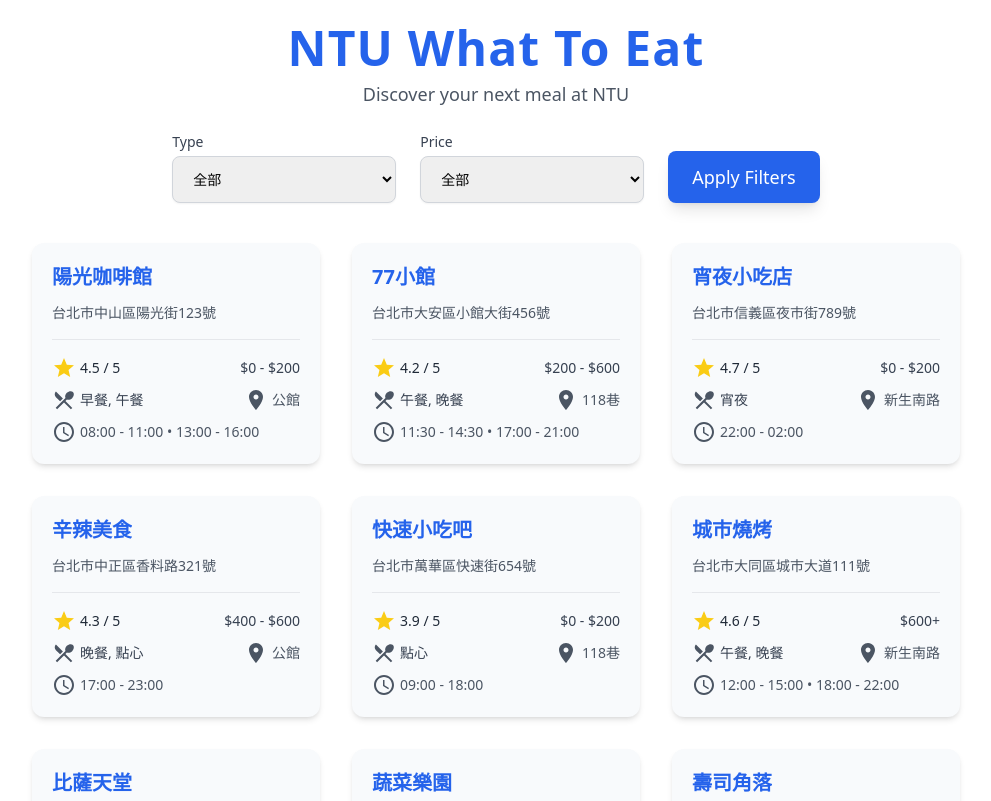
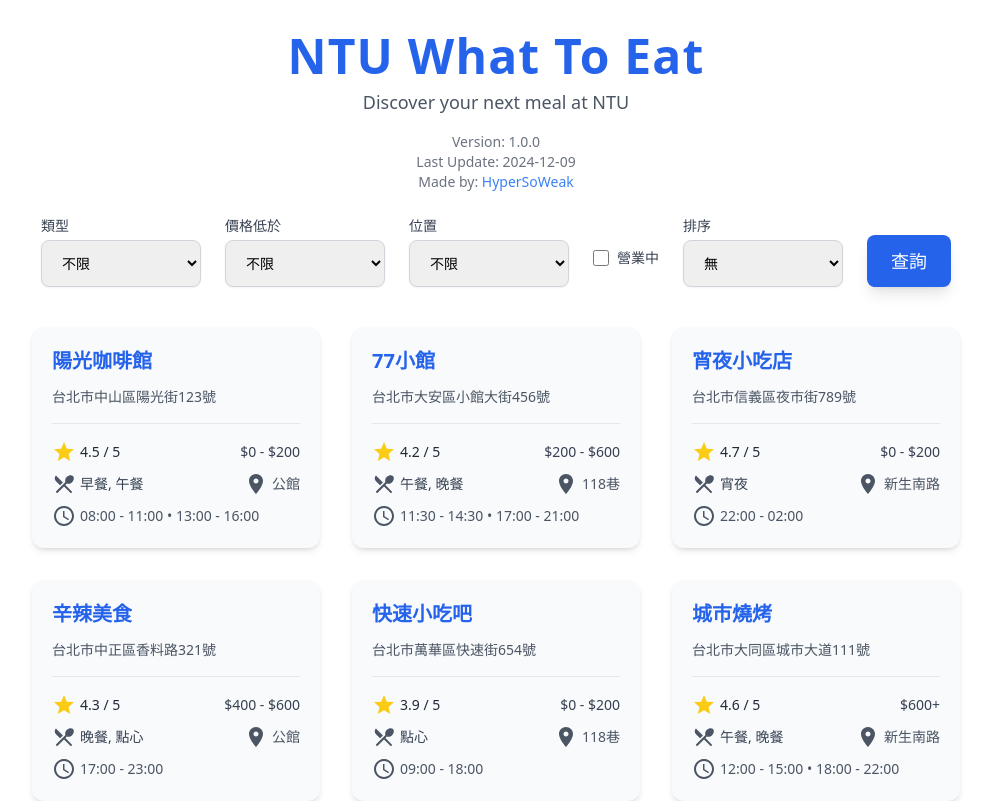
Before and after one commit to HyperSoWeak/ntu-what-to-eat, a Next.js app: page / in a window 1280 px wide. Shown: the top 801 px of the page, without its empty margins (144-1135 px from the left). Built offline with nearby package versions, Linux system fonts and the light colour scheme.

Commit message:
feat: filter and sort function

```diff
--- a/src/app/page.tsx
+++ b/src/app/page.tsx
@@ -7,8 +7,15 @@ import { Restaurant } from '@/types/Restaurant';
 export default function Home() {
   const [restaurants, setRestaurants] = useState<Restaurant[]>([]);
   const [filteredRestaurants, setFilteredRestaurants] = useState<Restaurant[]>([]);
-  const [selectedType, setSelectedType] = useState<string>('全部');
-  const [selectedPrice, setSelectedPrice] = useState<string>('全部');
+
+  // Filters
+  const [selectedType, setSelectedType] = useState<string>('不限');
+  const [selectedPrice, setSelectedPrice] = useState<string>('不限');
+  const [selectedLocation, setSelectedLocation] = useState<string>('不限');
+  const [isOpenNow, setIsOpenNow] = useState<boolean>(false);
+
+  // Sorting
+  const [sortCriteria, setSortCriteria] = useState<string>('無');
 
   useEffect(() => {
     const fetchRestaurants = async () => {
@@ -24,12 +31,42 @@ export default function Home() {
   const handleFilterChange = () => {
     let filtered = restaurants;
 
-    if (selectedType !== '全部') {
+    // Filter by type
+    if (selectedType !== '不限') {
       filtered = filtered.filter((restaurant) => restaurant.type.includes(selectedType));
     }
 
-    if (selectedPrice !== '全部') {
-      filtered = filtered.filter((restaurant) => restaurant.price === selectedPrice);
+    // Filter by price range
+    if (selectedPrice !== '不限') {
+      filtered = filtered.filter((restaurant) => {
+        const [minSelectedPrice, maxSelectedPrice] = [0, parseInt(selectedPrice)];
+        const { low, high } = restaurant.price;
+        return low < maxSelectedPrice && (high ? high >= minSelectedPrice : true);
+      });
+    }
+
+    // Filter by location
+    if (selectedLocation !== '不限') {
+      filtered = filtered.filter((restaurant) => restaurant.location === selectedLocation);
+    }
+
+    // Filter by whether it's open now
+    if (isOpenNow) {
+      const currentTime = new Date();
+      const currentHour = currentTime.getHours();
+      filtered = filtered.filter((restaurant) => {
+        return restaurant.opening_time.some((timeSlot) => {
+          const [startHour, endHour] = [parseInt(timeSlot.start.split(':')[0]), parseInt(timeSlot.end.split(':')[0])];
+          return currentHour >= startHour && currentHour < endHour;
+        });
+      });
+    }
+
+    // Sort the filtered restaurants
+    if (sortCriteria === 'rating') {
+      filtered.sort((a, b) => b.rating - a.rating);
+    } else if (sortCriteria === 'price') {
+      filtered.sort((a, b) => a.price.low - b.price.low);
     }
 
     setFilteredRestaurants(filtered);
@@ -37,18 +74,30 @@ export default function Home() {
 
   return (
     <div className='container mx-auto px-4 mt-6'>
-      {/* Header */}
-      <div className='mb-6 text-center'>
+      {/* Header Section */}
+      <div className='mt-8 mb-4 text-center'>
         <h1 className='text-4xl sm:text-5xl font-bold text-blue-600 tracking-wide'>NTU What To Eat</h1>
         <p className='mt-2 text-base sm:text-lg text-gray-600'>Discover your next meal at NTU</p>
       </div>
 
+      {/* Version and Information */}
+      <div className='mb-6 text-center text-sm text-gray-500'>
+        <p>Version: 1.0.0</p>
+        <p>Last Update: 2024-12-09</p>
+        <p>
+          Made by:{' '}
+          <a href='https://github.com/HyperSoWeak' target='_blank' className='text-blue-500 hover:underline'>
+            HyperSoWeak
+          </a>
+        </p>
+      </div>
+
       {/* Filters Section */}
-      <div className='flex flex-col sm:flex-row justify-center gap-6 mb-8'>
+      <div className='flex flex-col sm:flex-row justify-center gap-4 sm:gap-6 mb-8'>
         {/* Type Filter */}
-        <div className='w-full sm:w-56'>
+        <div className='w-full sm:w-40'>
           <label htmlFor='type' className='block text-sm font-medium text-gray-700'>
-            Type
+            類型
           </label>
           <select
             id='type'
@@ -56,7 +105,7 @@ export default function Home() {
             onChange={(e) => setSelectedType(e.target.value)}
             className='mt-1 block w-full px-4 py-3 border border-gray-300 rounded-lg shadow-sm focus:outline-none focus:ring-blue-500 focus:border-blue-500 sm:text-sm'
           >
-            <option value='全部'>全部</option>
+            <option value='不限'>不限</option>
             <option value='早餐'>早餐</option>
             <option value='午餐'>午餐</option>
             <option value='晚餐'>晚餐</option>
@@ -66,9 +115,9 @@ export default function Home() {
         </div>
 
         {/* Price Filter */}
-        <div className='w-full sm:w-56'>
+        <div className='w-full sm:w-40'>
           <label htmlFor='price' className='block text-sm font-medium text-gray-700'>
-            Price
+            價格低於
           </label>
           <select
             id='price'
@@ -76,20 +125,70 @@ export default function Home() {
             onChange={(e) => setSelectedPrice(e.target.value)}
             className='mt-1 block w-full px-4 py-3 border border-gray-300 rounded-lg shadow-sm focus:outline-none focus:ring-blue-500 focus:border-blue-500 sm:text-sm'
           >
-            <option value='全部'>全部</option>
-            <option value='$'>$$</option>
-            <option value='$$'>$$$</option>
-            <option value='$$$'>$$$$</option>
+            <option value='不限'>不限</option>
+            <option value='100'>$100</option>
+            <option value='200'>$200</option>
+            <option value='400'>$400</option>
+            <option value='600'>$600</option>
           </select>
         </div>
 
-        {/* Apply Filters Button */}
+        {/* Location Filter */}
+        <div className='w-full sm:w-40'>
+          <label htmlFor='location' className='block text-sm font-medium text-gray-700'>
+            位置
+          </label>
+          <select
+            id='location'
+            value={selectedLocation}
+            onChange={(e) => setSelectedLocation(e.target.value)}
+            className='mt-1 block w-full px-4 py-3 border border-gray-300 rounded-lg shadow-sm focus:outline-none focus:ring-blue-500 focus:border-blue-500 sm:text-sm'
+          >
+            <option value='不限'>不限</option>
+            <option value='118巷'>118巷</option>
+            <option value='新生南路'>新生南路</option>
+            <option value='公館'>公館</option>
+            <option value='溫州街'>溫州街</option>
+          </select>
+        </div>
+
+        {/* Open Now Checkbox */}
+        <div className='flex items-center'>
+          <label className='inline-flex items-center mt-3'>
+            <input
+              type='checkbox'
+              checked={isOpenNow}
+              onChange={(e) => setIsOpenNow(e.target.checked)}
+              className='form-checkbox h-4 w-4 text-blue-600'
+            />
+            <span className='ml-2 text-sm text-gray-700'>營業中</span>
+          </label>
+        </div>
+
+        {/* Sort Filter */}
+        <div className='w-full sm:w-40'>
+          <label htmlFor='sort' className='block text-sm font-medium text-gray-700'>
+            排序
+          </label>
+          <select
+            id='sort'
+            value={sortCriteria}
+            onChange={(e) => setSortCriteria(e.target.value)}
+            className='mt-1 block w-full px-4 py-3 border border-gray-300 rounded-lg shadow-sm focus:outline-none focus:ring-blue-500 focus:border-blue-500 sm:text-sm'
+          >
+            <option value='none'>無</option>
+            <option value='rating'>評價</option>
+            <option value='price'>價格</option>
+          </select>
+        </div>
+
+        {/* Search Button */}
         <div className='flex items-end w-full sm:w-auto'>
           <button
             onClick={handleFilterChange}
-            className='w-full py-3 px-6 text-white bg-blue-600 rounded-lg text-lg font-medium shadow-lg hover:bg-blue-700 transition duration-200 ease-in-out'
+            className='w-full sm:w-auto py-3 px-6 text-white bg-blue-600 rounded-lg text-lg font-medium shadow-lg hover:bg-blue-700 transition duration-200 ease-in-out'
           >
-            Apply Filters
+            查詢
           </button>
         </div>
       </div>
```
